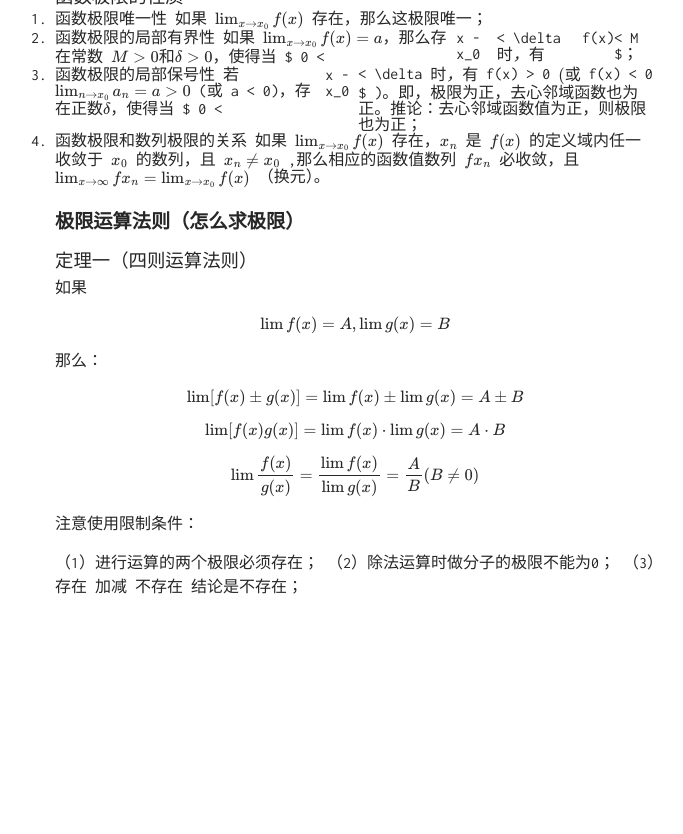
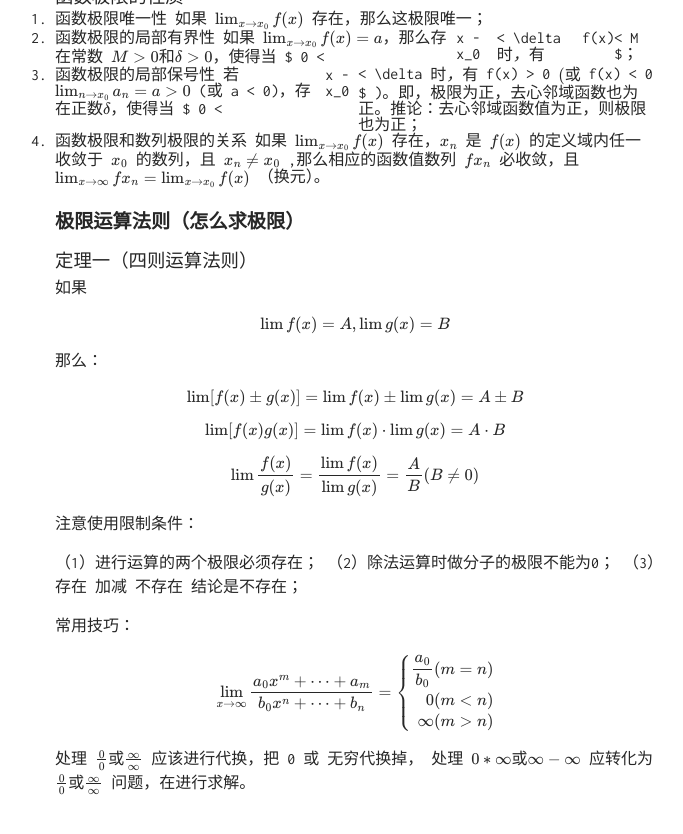
Before and after one commit to TobiahShaw/TobiahShaw.github.io, a Jekyll site: the page built from _posts/2019-09-05-Unavoidable-of-Mathematics-—-limits.md, in a window 1280 px wide and 900 px high, scrolled down 2005 px. Shown: the top 834 px of the window, without its empty margins (285-968 px from the left). Built offline with Jekyll 4.4.1, drawn with Linux system fonts in a browser that asks for light colours; our own code applies the rules of GitHub Pages for plain Markdown files; formulas are drawn with MathJax 3; before the commit the page ends 2709 px from its top, so only the background shows below that.

Commit message:
add content of limits

```diff
--- a/_posts/2019-09-05-Unavoidable-of-Mathematics-—-limits.md
+++ b/_posts/2019-09-05-Unavoidable-of-Mathematics-—-limits.md
@@ -99,3 +99,15 @@ $$ \lim \frac{f(x)}{g(x)} = \frac{\lim f(x)}{\lim g(x)} = \frac{A}{B} (B \neq 0)
 （1）进行运算的两个极限必须存在；
 （2）除法运算时做分子的极限不能为0；
 （3）存在 加减 不存在 结论是不存在；
+
+常用技巧：
+
+$$ \lim_{x → \infty} \frac{a_0 x^m + \dots + a_m}{b_0 x^n + \dots + b_n} = \left\{
+\begin{aligned}
+\frac{a_0}{b_0}  (m = n) \\
+0 (m < n) \\
+\infty (m > n)
+\end{aligned}
+\right. $$
+
+处理 $ \frac{0}{0} 或 \frac{\infty}{\infty} $ 应该进行代换，把 0 或 无穷代换掉， 处理 $ 0*\infty 或 \infty - \infty $ 应转化为 $ \frac{0}{0} 或 \frac{\infty}{\infty} $ 问题，在进行求解。
```
